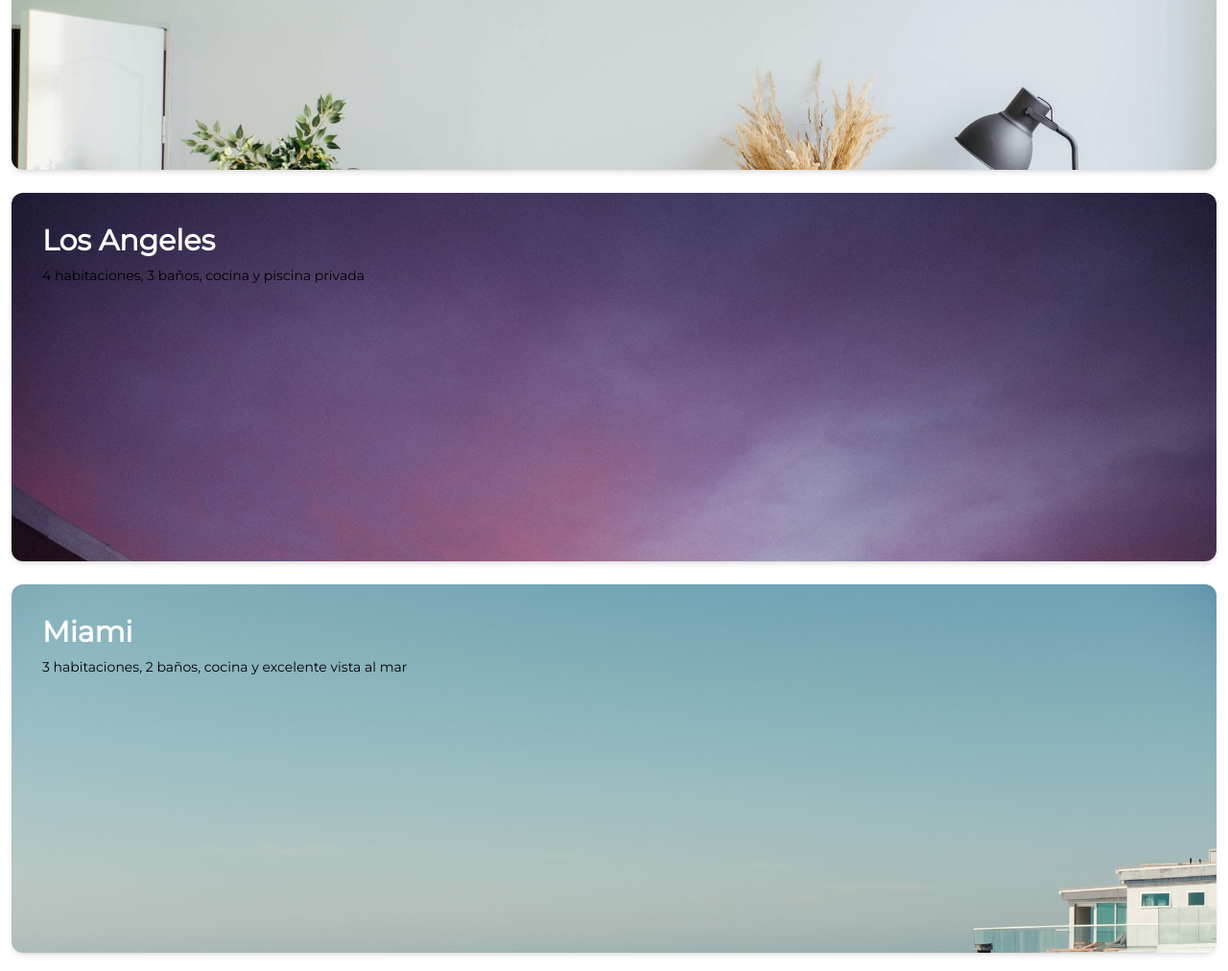
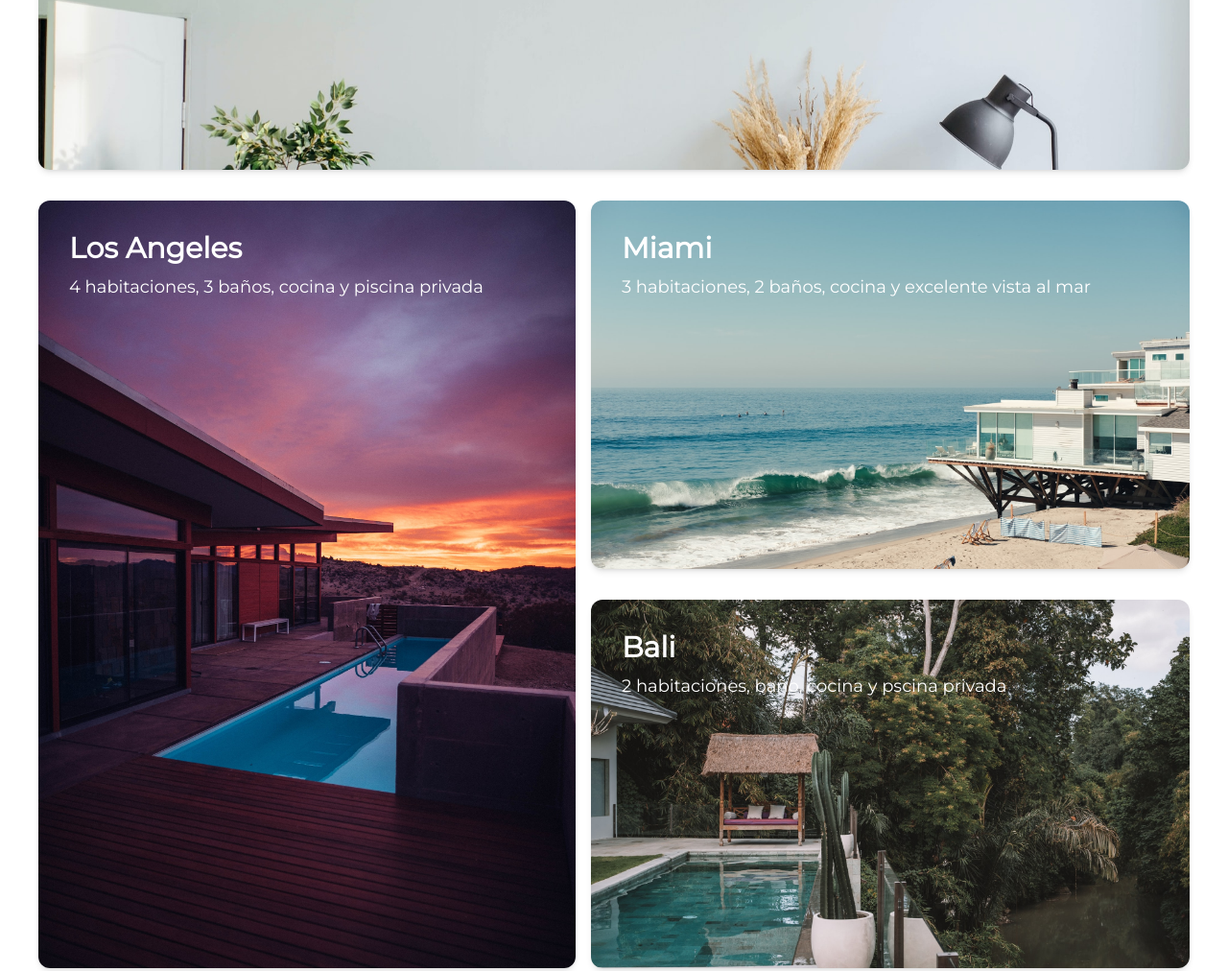
Before and after one commit to oneshot0/ON_TRAVEL, a website: page public/index.html in a window 1280 px wide. Shown: the part 1087-2099 px from the top of the page at 96% size. Drawn offline with Linux system fonts and the light colour scheme.

Commit message:
Haciendo responsivo la sección de RENTAS DESTACADAS flex

```diff
--- a/public/index.html
+++ b/public/index.html
@@ -113,30 +113,34 @@
           </div>
         </div>
       </main>
-      <div class="px-3 h-auto w-full" id="rentas_destacadas">
+      <div class="px-3 h-auto w-full lg:px-10" id="rentas_destacadas">
         <p class="text-3xl text-primary font-semibold pb-6 mt-2">
           Rentas Destacadas
         </p>
-        <div
-          class="w-full h-full flex-col space-y-6 items-center justify-center"
-        >
+        <div class="w-full h-full flex-col items-center justify-center">
           <div class="Card-rentas bg-chicago">
             <p class="CardTitle">Chicago</p>
-            <p class="">2 habitaciones, baño y cocina</p>
+            <p>2 habitaciones, baño y cocina</p>
           </div>
-          <div class="Card-rentas bg-LA">
-            <p class="CardTitle">Los Angeles</p>
-            <p class="">4 habitaciones, 3 baños, cocina y piscina privada</p>
-          </div>
-          <div class="Card-rentas bg-miami">
-            <p class="CardTitle">Miami</p>
-            <p class="">
-              3 habitaciones, 2 baños, cocina y excelente vista al mar
-            </p>
+          <div class="lg:flex lg:h-full lg:w-full lg:space-x-4">
+            <div class="Card-rentas bg-LA lg:h-auto lg:bg-cover">
+              <p class="CardTitle">Los Angeles</p>
+              <p>4 habitaciones, 3 baños, cocina y piscina privada</p>
+            </div>
+            <div class="h-full w-full">
+              <div class="Card-rentas bg-miami">
+                <p class="CardTitle">Miami</p>
+                <p>3 habitaciones, 2 baños, cocina y excelente vista al mar</p>
+              </div>
+              <div class="Card-rentas bg-bali">
+                <p class="CardTitle">Bali</p>
+                <p>2 habitaciones, baño, cocina y pscina privada</p>
+              </div>
+            </div>
           </div>
         </div>
       </div>
-      <div class="w-full h-full px-6" id="faqs">
+      <div class="w-full h-full px-10 mb-5" id="faqs">
         <div class="w-full h-full flex flex-col space-y-4">
           <p class="text-3xl text-primary font-semibold mt-6">FAQs</p>
           <div>
@@ -179,7 +183,7 @@
         </div>
       </div>
     </section>
-    <footer class="w-full h-auto bg-gray-100 p-6 space-y-2">
+    <footer class="w-full h-auto bg-gray-100 px-10 py-6 space-y-2">
       <p class="text-lg font-bold">Acerca de</p>
       <p class="text-sm text-gray-300">Inversionistas</p>
       <p class="text-sm text-gray-300">Empleos</p>
--- a/src/css/tailwind.css
+++ b/src/css/tailwind.css
@@ -22,11 +22,11 @@
 }
 
 .Card-rentas {
-  @apply w-full h-96 bg-cover rounded-xl flex-none shadow-md;
+  @apply w-auto h-96 bg-cover rounded-xl flex-none shadow-md mb-8;
 }
 .Card-rentas p:nth-child(1) {
   @apply text-3xl px-8 pt-8 pb-2 font-semibold text-white;
 }
 .Card-rentas p:nth-child(2) {
-  @apply text-sm pl-8 mr-24 text-black;
+  @apply text-sm pl-8 mr-24 text-white lg:text-lg;
 }
```
Also changed, not shown: public/css/tailwind.css.
